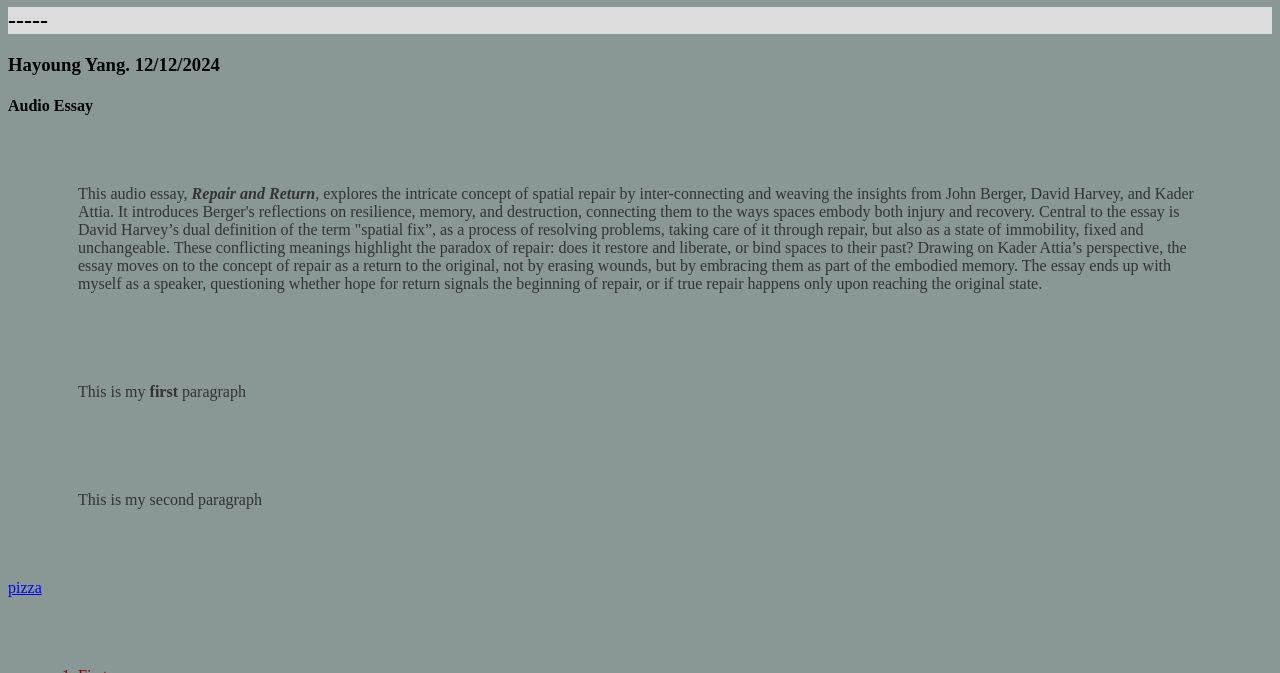
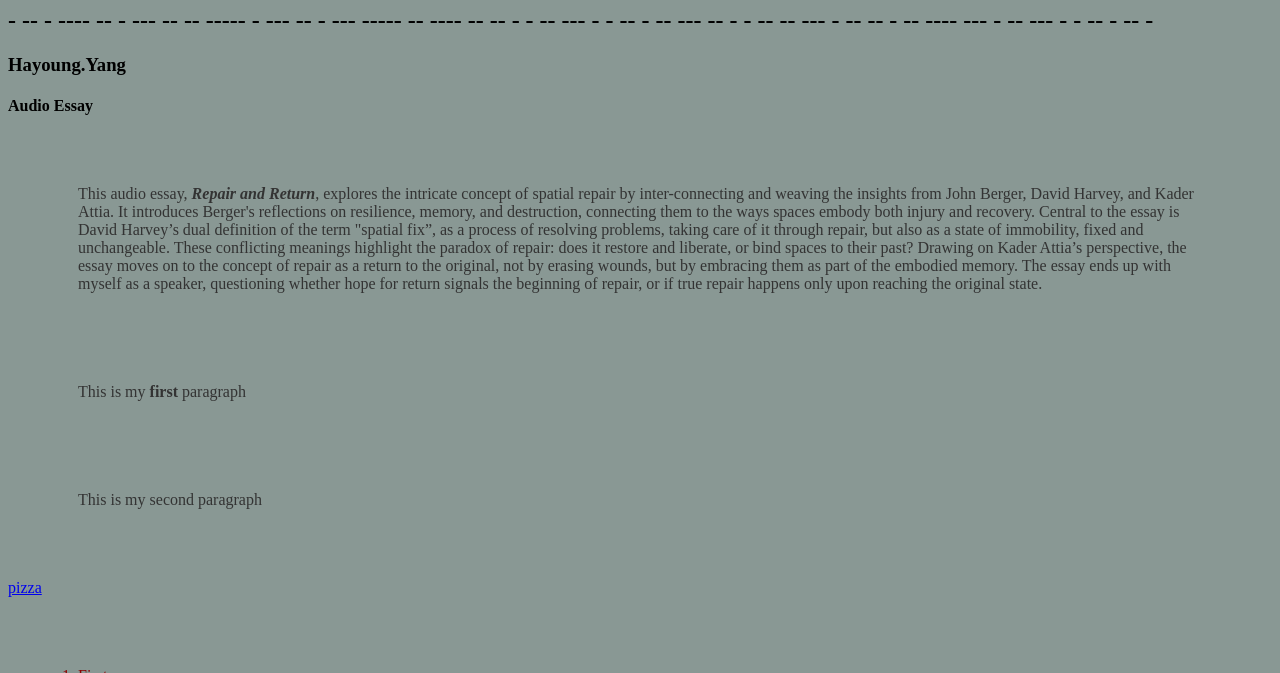
Before and after one commit to hayoungyng/Seminar-MyDemo, a plain HTML site: page index.html in a window 1280 px wide. Shown: the part 427-1100 px from the top of the page. Drawn offline with Linux system fonts and the light colour scheme.

Commit message:
text
adjusted

```diff
--- a/index.html
+++ b/index.html
@@ -12,8 +12,8 @@
     <body>
         <img src="spatial_repair.jpg" alt="Spatial Repair by Kader Attia">
         <h1>Repair and Return</h1>
-        <h2>-----</h2>
-        <h3>Hayoung Yang. 12/12/2024</h3>
+        <h2>-  -- -  ---- -- -  --- --  --  ----- - --- -- - ---  ----- -- ---- -- --    - -  -- ---  - -  -- - -- --- -- - - -- -- --- - -- -- - -- ---- --- - -- --- - - -- - -- -</h2>
+        <h3>Hayoung.Yang</h3>
         <h4>Audio Essay</h4>
 
         <p>This audio essay, <b><i>Repair and Return</i></b>, explores the intricate concept of spatial repair by
--- a/style.css
+++ b/style.css
@@ -3,7 +3,7 @@ body {
 }
 
 h2{
-    background-color: gainsboro;
+
 }
 
 h1{
```
